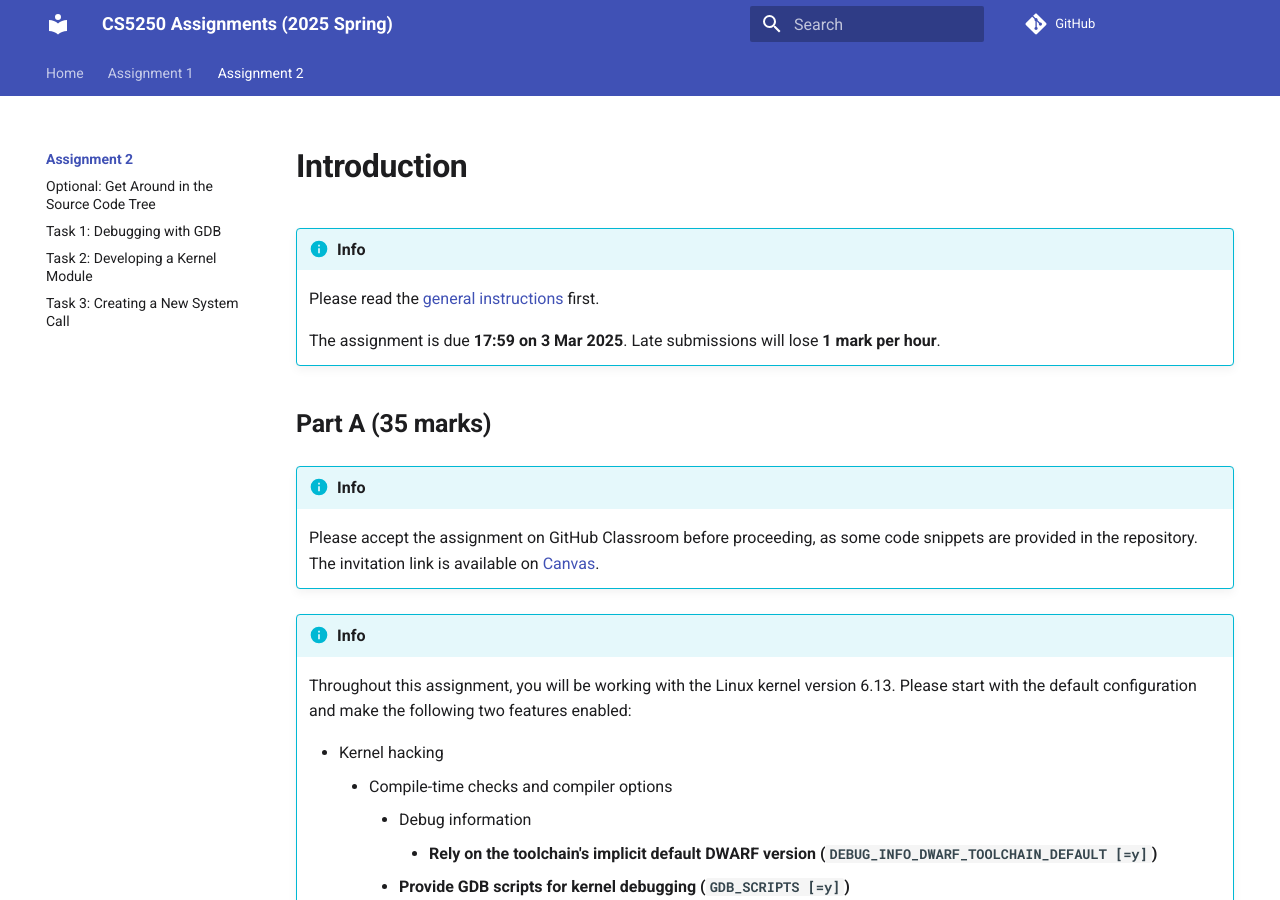
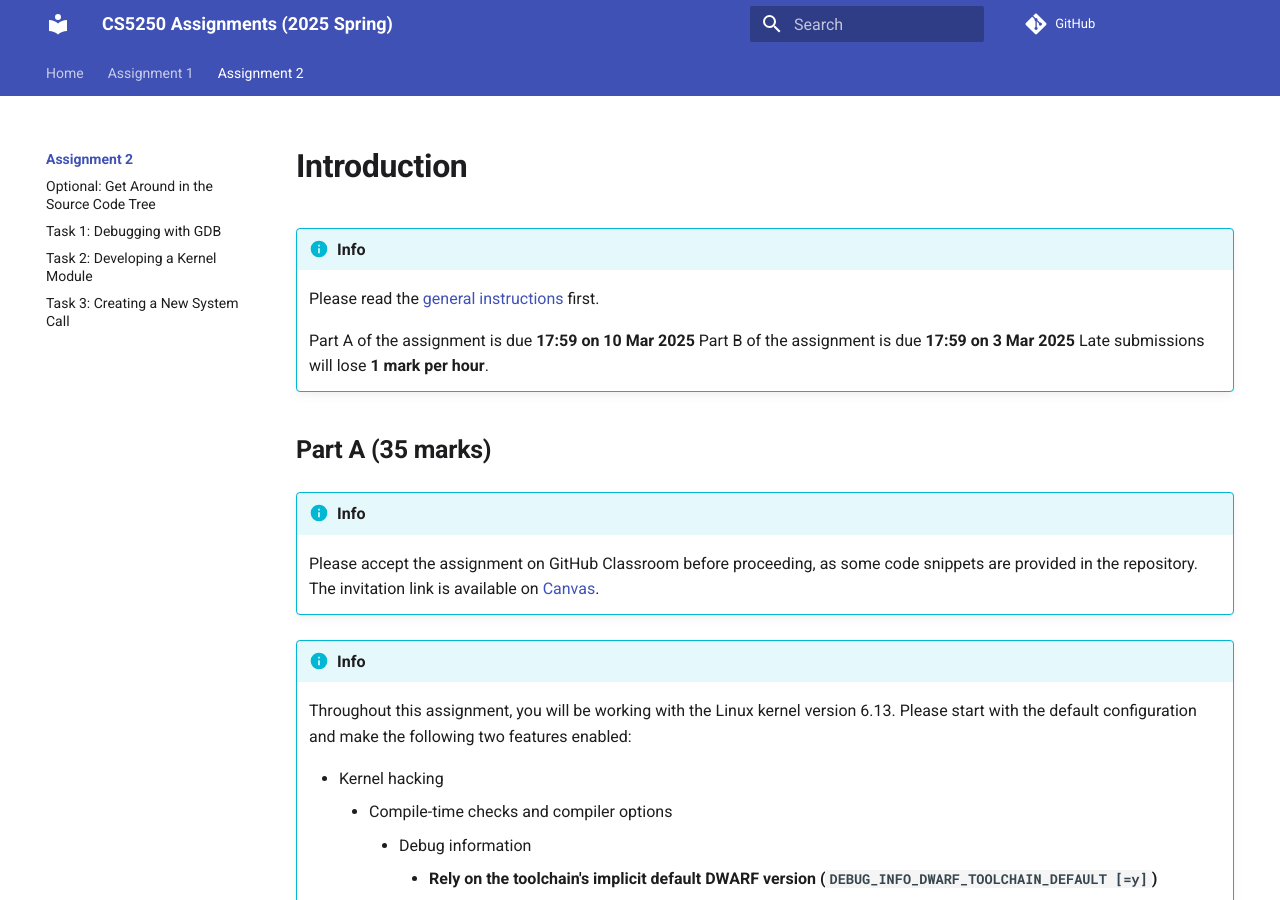
Before and after one commit to nus-cs5250/25s, an MkDocs documentation site: the page built from docs/asg2/index.md, in a window 1280 px wide and 900 px high. Built offline with MkDocs 1.6.1 and Material for MkDocs 9.7.7, drawn with Linux system fonts in a browser that asks for light colours; comment, search, counter and statistics services are not loaded.

Commit message:
asg2: extend deadline (#31)

```diff
--- a/docs/asg2/index.md
+++ b/docs/asg2/index.md
@@ -4,7 +4,8 @@
 
     Please read the [general instructions](../index.md) first.
 
-    The assignment is due **17:59 on 3 Mar 2025**.
+    Part A of the assignment is due **17:59 on 10 Mar 2025**
+    Part B of the assignment is due **17:59 on 3 Mar 2025**
     Late submissions will lose **1 mark per hour**.
 
 ## Part A (35 marks)
```
